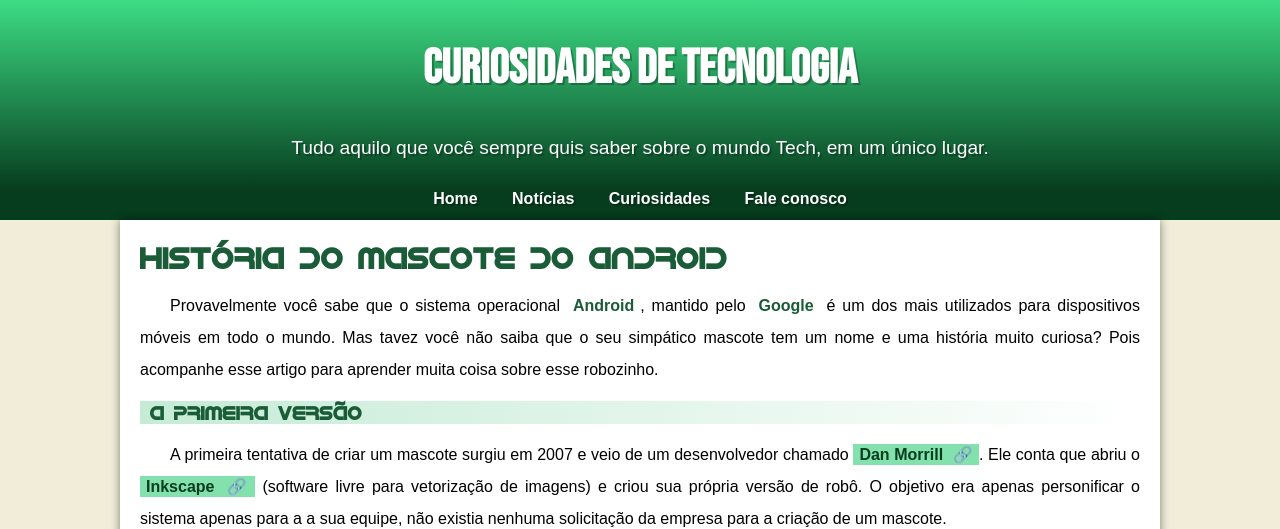
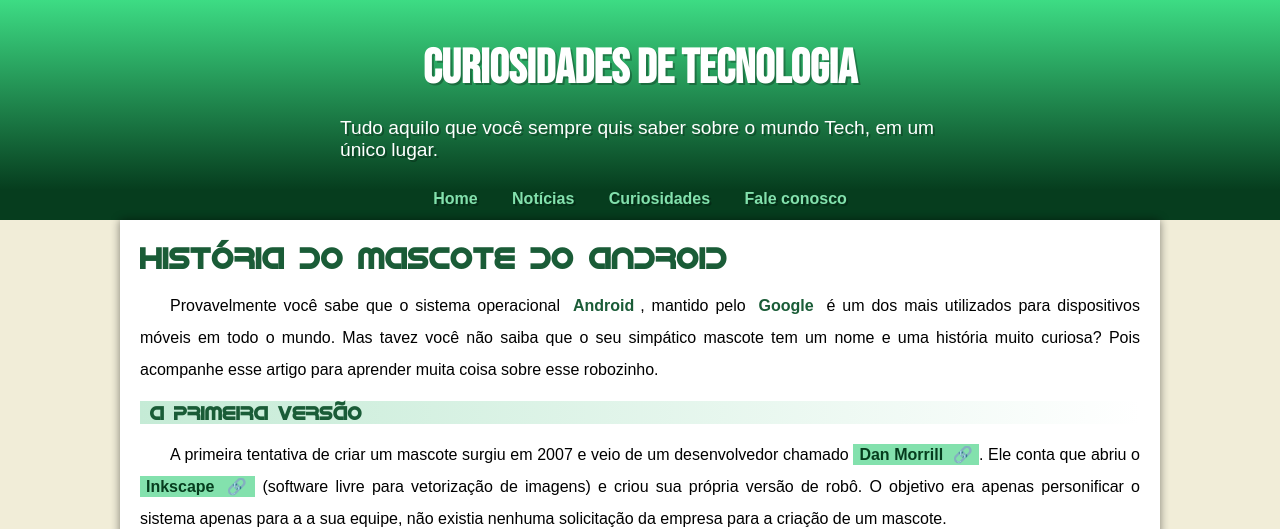
Before and after one commit to Kauanvictorm/projeto-android, a plain HTML site: page index.html in a window 1280 px wide. Shown: the top 529 px of the page. Drawn offline with Linux system fonts and the light colour scheme; files whose address does not match are found by name.

Commit message:
Atualizei o nav
nav atualizado

```diff
--- a/estilo/style.css
+++ b/estilo/style.css
@@ -63,8 +63,11 @@ header > p {
     font-family:var(--fonte-padrao);
     font-size: 1.2em;
     color: white;
-    text-align: center;
-    padding: 20px;
+    max-width: 600px;
+    padding-right: 10px;
+    padding-left: 10px;
+    margin: auto;
+    margin-bottom: 20px;
     text-shadow: 2px 2px 0px rgba(0, 0, 0, 0.267);
 }
 nav {
@@ -74,7 +77,7 @@ nav {
 
 }
 nav > a {
-    color: white;
+    color: var(--cor1);
     text-decoration: none;
     padding: 15px;
     border-radius: 5px;
```
